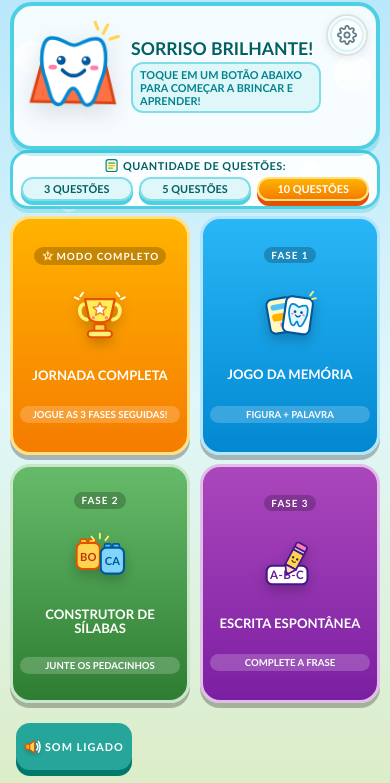
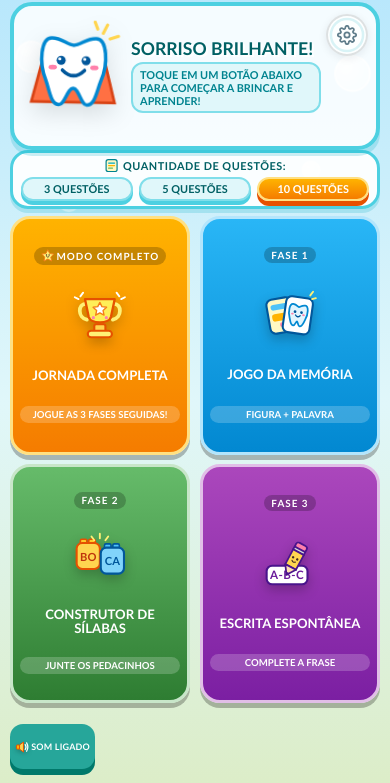
Before and after one commit to joaodoamaral6/jogo-saude-bucal, a plain HTML site: page index.html in a window 390 px wide. Shown: the part 61-844 px from the top of the page. Drawn offline with Linux system fonts and the light colour scheme.

Commit message:
fix(mobile): ajusta largura do rodape e adiciona cache busting nos CSS

```diff
--- a/css/game.css
+++ b/css/game.css
@@ -1802,26 +1802,29 @@ footer.bottom-dock {
   footer.bottom-dock {
     height: auto;
     min-height: 6.8dvh;
-    padding: 0.3dvh 1.5vw max(0.5dvh, env(safe-area-inset-bottom));
-    gap: 1.5vw;
+    padding: 0.3dvh 0.5vw max(0.5dvh, env(safe-area-inset-bottom));
+    gap: 1.2vw;
   }
 
   .dock-group {
-    gap: 1.5vw;
-    flex-shrink: 0;
+    gap: 1.2vw;
+    flex-shrink: 1;
+    min-width: 0;
   }
 
   .btn-dock {
-    height: clamp(38px, 5.6dvh, 48px);
-    padding: 0 2.2vw;
-    font-size: clamp(0.68rem, 2.3vw, 0.95rem);
-    border-radius: 14px;
+    height: clamp(36px, 5.4dvh, 46px);
+    padding: 0 1.5vw;
+    gap: 0.8vw;
+    font-size: clamp(0.6rem, 2.05vw, 0.88rem);
+    letter-spacing: 0.3px;
+    border-radius: 13px;
     white-space: nowrap;
   }
 
   .btn-dock svg {
-    width: clamp(1.1rem, 3.6vw, 1.45rem);
-    height: clamp(1.1rem, 3.6vw, 1.45rem);
+    width: clamp(0.95rem, 3.1vw, 1.35rem);
+    height: clamp(0.95rem, 3.1vw, 1.35rem);
   }
 
   .feedback-banner {
@@ -1979,8 +1982,31 @@ footer.bottom-dock {
 }
 
 /* Ajuste fino para telas estreitas em retrato (<= 600px):
-   oculta o feedback-banner na bottom-dock e o texto secundário "RANKING" no topo */
+   oculta o feedback-banner na bottom-dock, compacta os 3 botões do rodapé
+   para caberem inteiros sem corte e oculta o texto secundário "RANKING" no topo */
 @media (orientation: portrait) and (max-width: 600px) {
+  footer.bottom-dock {
+    padding-left: 0;
+    padding-right: 0;
+    gap: 1vw;
+  }
+
+  footer.bottom-dock .dock-group {
+    gap: 1vw;
+  }
+
+  footer.bottom-dock .btn-dock {
+    padding: 0 1.3vw;
+    gap: 0.6vw;
+    font-size: clamp(0.56rem, 2.05vw, 0.78rem);
+    letter-spacing: 0.2px;
+  }
+
+  footer.bottom-dock .btn-dock svg {
+    width: clamp(0.88rem, 2.9vw, 1.15rem);
+    height: clamp(0.88rem, 2.9vw, 1.15rem);
+  }
+
   footer.bottom-dock .feedback-banner {
     display: none !important;
   }
--- a/index.html
+++ b/index.html
@@ -4,8 +4,8 @@
   <meta charset="UTF-8">
   <meta name="viewport" content="width=device-width, initial-scale=1.0, maximum-scale=1.0, user-scalable=no, viewport-fit=cover">
   <title>Saúde na Escola: Saúde Bucal</title>
-  <link rel="stylesheet" href="css/game.css">
-  <link rel="stylesheet" href="css/teacher-panel.css">
+  <link rel="stylesheet" href="css/game.css?v=2.1">
+  <link rel="stylesheet" href="css/teacher-panel.css?v=2.1">
 </head>
 <body>
 
```
